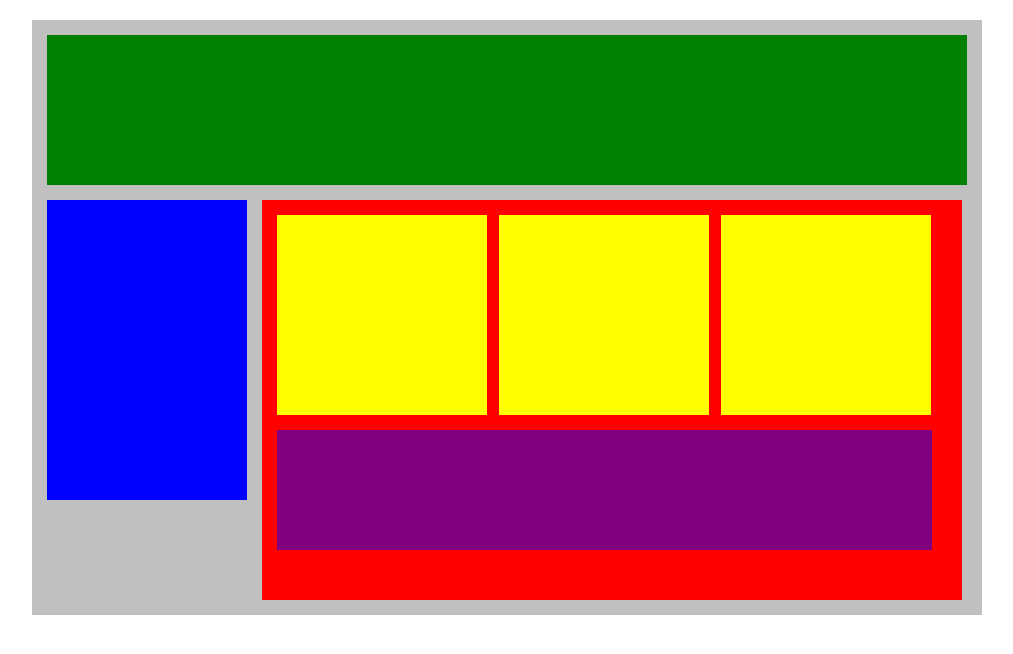
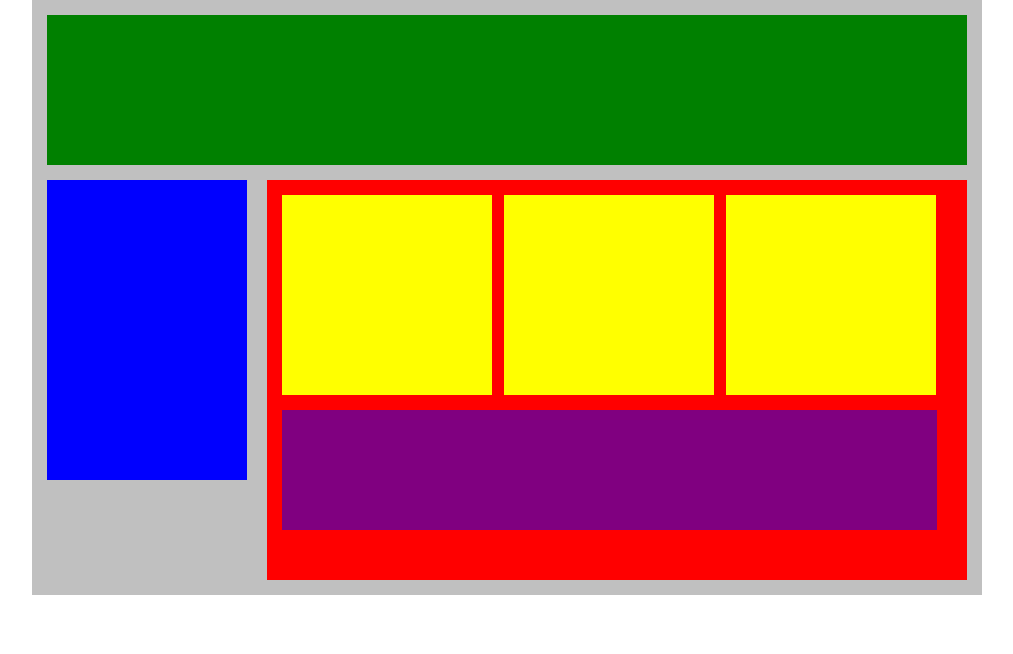
Before and after one commit to OsamaSafi/Axsos_Disc, a plain HTML site: page boxes/index.html in a window 1280 px wide. Shown: the whole page, without its empty margins (133-1146 px from the left). Drawn offline with Linux system fonts and the light colour scheme.

Commit message:
update on box flex assignment

```diff
--- a/boxes/index.html
+++ b/boxes/index.html
@@ -11,12 +11,17 @@
 <body>
     <div class="container">
         <div class="top-nav"></div>
+
+        <div class="content">
             <div class="side-nav"></div>
             <div class="main">
+                <div class="row">
                     <div class="sub-content"></div>
                     <div class="sub-content"></div>
                     <div class="sub-content"></div>
+                </div>
                 <div class="advertisment"></div>
+            </div>
         </div>
     </div>
 </body>
--- a/boxes/style.css
+++ b/boxes/style.css
@@ -7,42 +7,41 @@
 .container {
     width: 950px;
     background-color: silver;
-    margin: 20px auto;
+    margin: 0px auto;
     padding: 15px;
-    font-size: 0;
+}
+
+.content {
+    margin-top: 15px;
+    display: flex;
+    justify-content: space-between;
 }
 
 .top-nav {
     height: 150px;
     background-color: green;
-    margin-bottom: 15px;
 }
 
 .side-nav {
-    display: inline-block;
     width: 200px;
     height: 300px;
     background-color: blue;
-    margin-right: 15px;
 }
 
 .main {
-    display: inline-block;
-    vertical-align: top;
     width: 700px;
     height: 400px;
     background-color: red;
+    display: flex;
+    flex-direction: column;
+    gap: 15px;
     padding: 15px;
 }
 
 .sub-content {
-    display: inline-block;
-    vertical-align: top;
     height: 200px;
     width: 210px;
     background-color: yellow;
-    margin-right: 12px;
-    margin-bottom: 15px;
 }
 
 .advertisment {
@@ -50,3 +49,10 @@
     width: 655px;
     background-color: purple;
 }
+
+.row {
+    display: flex;
+    align-items: center;
+    justify-content: flex-start;
+    gap: 12px;
+}
```
Lines whose indentation alone changed are shown as unchanged.
